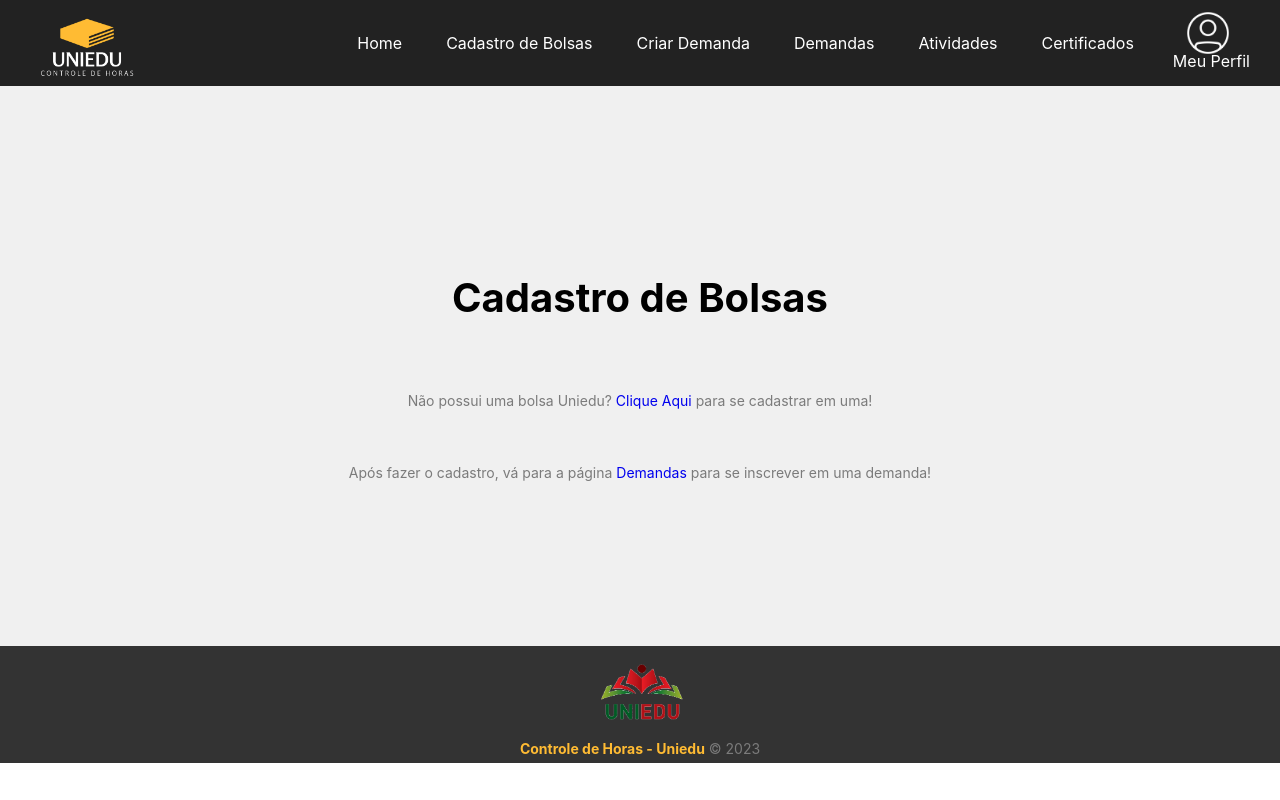
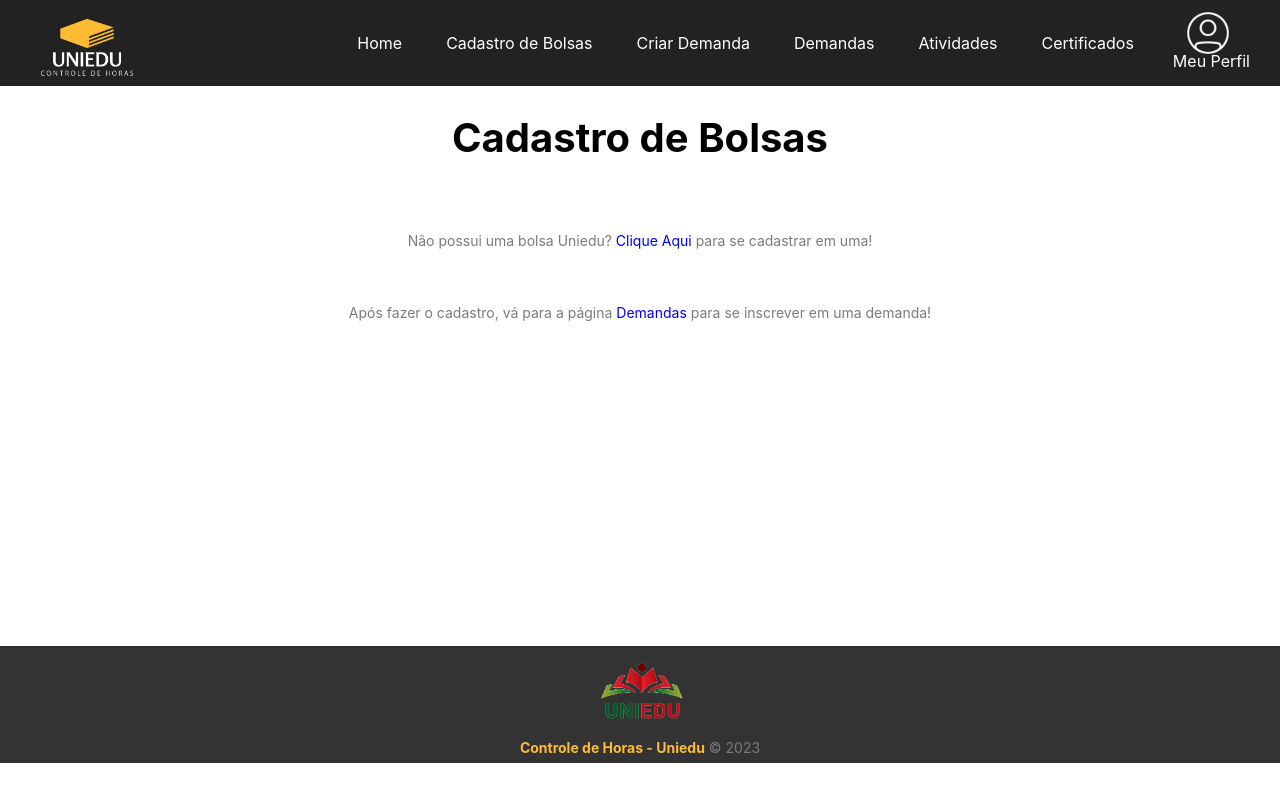
Before and after one commit to Luc4s-clud/Base-Principal, a React (Create React App) app in the folder App-teste/app-teste/: page /bolsas in a window 1280 px wide. Built offline with nearby package versions, Linux system fonts and the light colour scheme; sample sign-in values are in the browser's storage.

Commit message:
Update Bolsas.css

```diff
--- a/App-teste/app-teste/src/components/pages/Bolsas.css
+++ b/App-teste/app-teste/src/components/pages/Bolsas.css
@@ -3,7 +3,7 @@
     flex-direction: column;
     align-items: center;
     justify-content: center;
-    background-color: #f0f0f0;
+    background-color: #fff;
     text-align: center;
-    min-height: 35em;
+    margin-bottom: 20em;
   }
```
